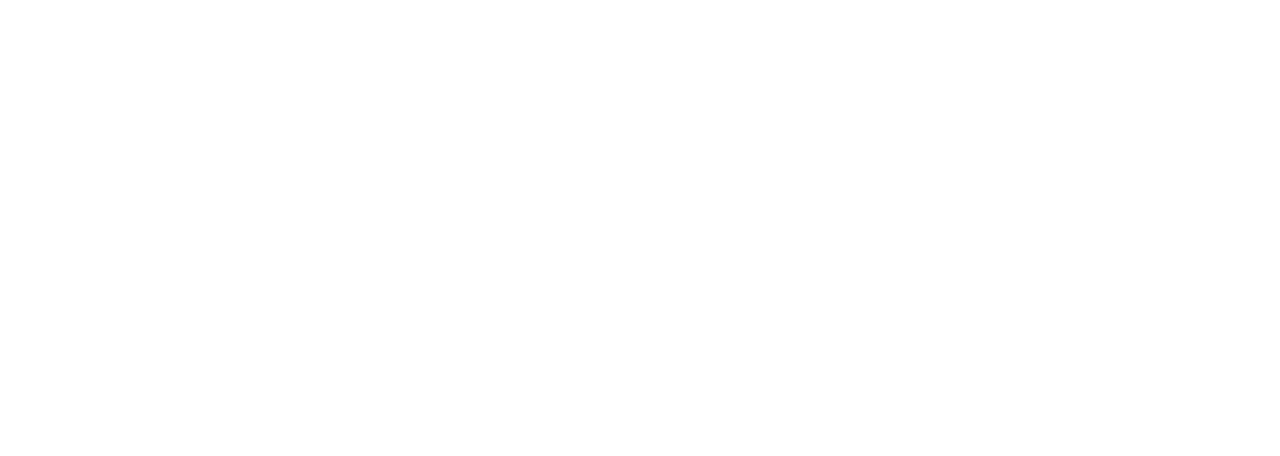
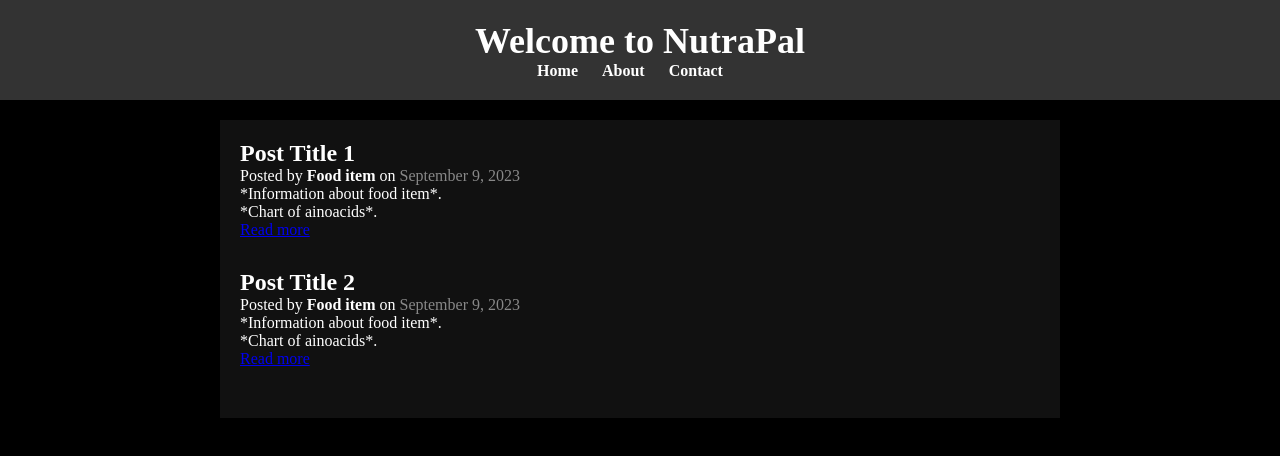
Before and after one commit to Byungho-sudo/Nutra, a plain HTML site: page Index.html in a window 1280 px wide. Drawn offline with Linux system fonts and the light colour scheme.

Commit message:
NutraPal skeleton

```diff
--- a/Index.html
+++ b/Index.html
@@ -3,9 +3,35 @@
 <head>
     <meta charset="UTF-8">
     <meta name="viewport" content="width=device-width, initial-scale=1.0">
-    <title>Document</title>
+    <title>My Dark Blog</title>
+    <link rel="stylesheet" href="style.css">
 </head>
-<body>
-
+<body class="dark-theme">
+    <header>
+        <h1>Welcome to NutraPal</h1>
+        <nav>
+            <ul>
+                <li><a href="#">Home</a></li>
+                <li><a href="#">About</a></li>
+                <li><a href="#">Contact</a></li>
+            </ul>
+        </nav>
+    </header>
+    <main>
+        <section class="blog-post">
+            <h2>Post Title 1</h2>
+            <p>Posted by <span class="author">Food item</span> on <span class="date">September 9, 2023</span></p>
+            <p>*Information about food item*.</p>
+            <p>*Chart of ainoacids*.</p>
+            <a href="#">Read more</a>
+        </section>
+        <section class="blog-post">
+            <h2>Post Title 2</h2>
+            <p>Posted by <span class="author">Food item</span> on <span class="date">September 9, 2023</span></p>
+            <p>*Information about food item*.</p>
+            <p>*Chart of ainoacids*.</p>
+            <a href="#">Read more</a>
+        </section>
+    </main>
 </body>
 </html>
--- /dev/null
+++ b/style.css
@@ -0,0 +1,69 @@
+/* Reset some default browser styles */
+body, h1, h2, p, ul, li {
+    margin: 0;
+    padding: 0;
+}
+
+/* Darker background color */
+.dark-theme {
+    background-color: #000;
+    color: #fff;
+}
+
+/* Basic styling */
+header {
+    background-color: #333;
+    text-align: center;
+    padding: 20px 0;
+}
+
+header h1 {
+    font-size: 36px;
+}
+
+nav ul {
+    list-style: none;
+}
+
+nav ul li {
+    display: inline;
+    margin-right: 20px;
+}
+
+nav ul li a {
+    text-decoration: none;
+    color: #fff;
+    font-weight: bold;
+}
+
+main {
+    max-width: 800px;
+    margin: 20px auto;
+    padding: 20px;
+    background-color: #111; /* Darker background color */
+    box-shadow: 0 0 10px rgba(0, 0, 0, 0.1);
+}
+
+.blog-post {
+    margin-bottom: 30px;
+}
+
+.blog-post h2 {
+    font-size: 24px;
+    color: #fff;
+}
+
+.author {
+    font-weight: bold;
+}
+
+.date {
+    color: #888;
+}
+
+footer {
+    text-align: center;
+    background-color: #333;
+    color: #fff;
+    padding: 10px 0;
+}
```
Also changed, not shown: Index.css (deleted).
